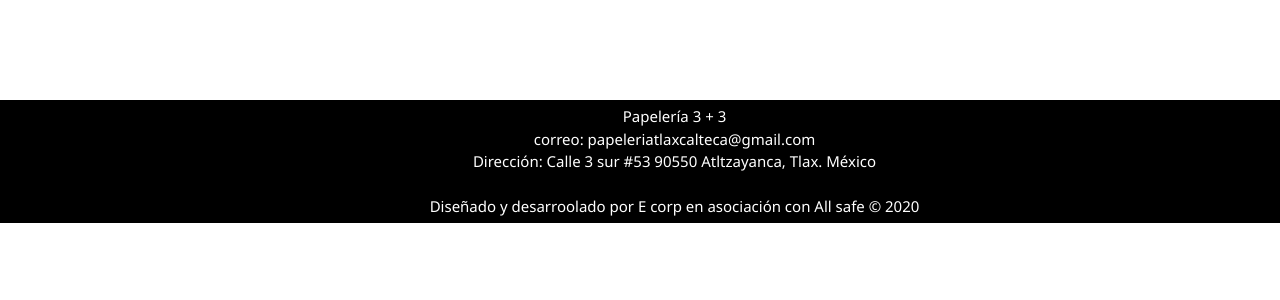
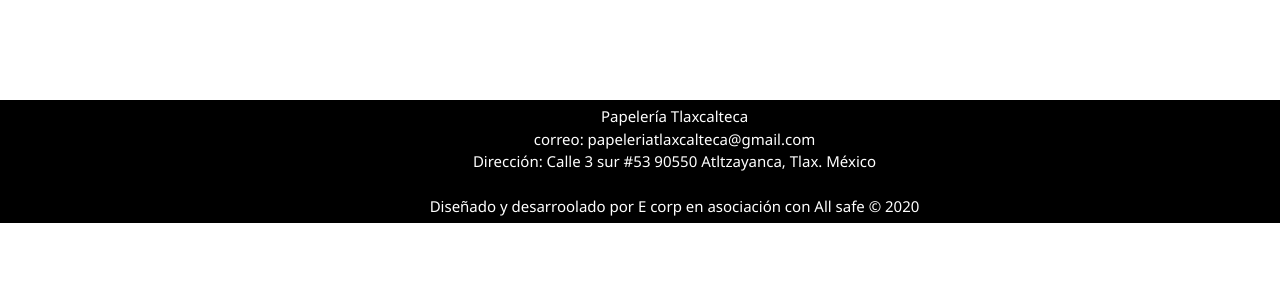
Before and after one commit to VictorTamayoBriones/papeleria, a PHP site: page /master-php/empleados/epindex.php in a window 1280 px wide; the page is wider, and only the part inside the window is pictured. Shown: the part 465-765 px from the top of that part. Run offline with PHP 8.4, Linux system fonts and the light colour scheme.

Commit message:
cambio de nombre
cambios de datos en nav y footer

```diff
--- a/style.css
+++ b/assets/css/style.css
@@ -380,7 +380,7 @@ footer{
     width: 100px;
 }
 .resgisVen{
-    background: #54ca19b6;
+    background: #ececec;
     width: 100%;
     height: 1000px;
     position: relative;
@@ -389,7 +389,7 @@ footer{
 
 #regisVentas{
     width: 550px;
-    background: #c5c1c188;
+    background: #807f7f88;
     margin-left: 350px;
     border-radius: 30px;
     position: relative;
--- a/assets/includes/footer.php
+++ b/assets/includes/footer.php
@@ -1,5 +1,5 @@
 <footer class="center">
-        <p>Papelería 3 + 3 <br>
+        <p>Papelería Tlaxcalteca<br>
             correo: papeleriatlaxcalteca@gmail.com <br>
             Dirección: Calle 3 sur #53 90550 Atltzayanca, Tlax. México
         </p>
--- a/assets/includes/nav.php
+++ b/assets/includes/nav.php
@@ -3,15 +3,14 @@
 <head>
     <meta charset="UTF-8">
     <meta name="viewport" content="width=device-width, initial-scale=1.0">
-    <title>Papeleria 3 + 3</title>
-    <!--
+    <title>Papeleria Tlaxcalteca</title>
+
     <link rel="stylesheet" href="./assets/css/style.css">
     <link rel="stylesheet" href="../assets/css/style.css">
-    -->
-
+<!--
     <link rel="stylesheet" href="style.css">
     <link rel="stylesheet" href="../style.css">
-
+-->
     <link rel="stylesheet" href="../materialize/css/materialize.css">
 
 </head>
```
Also changed, not shown: users/login.php (line endings or trailing spaces).
